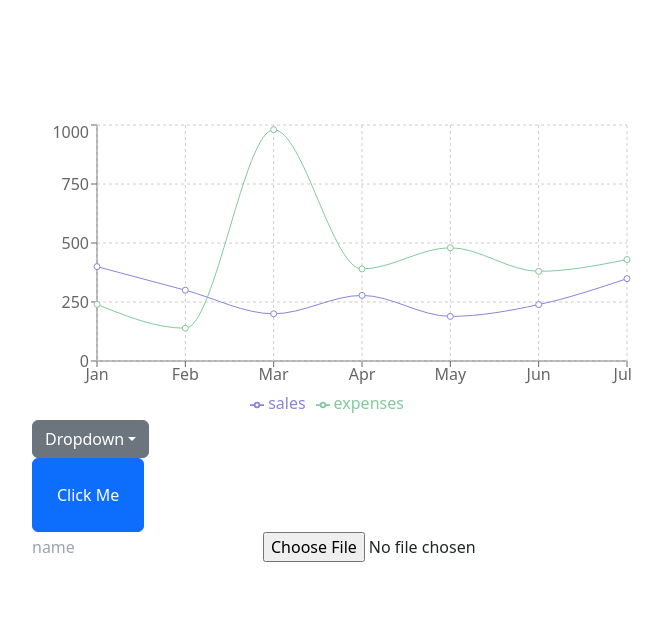
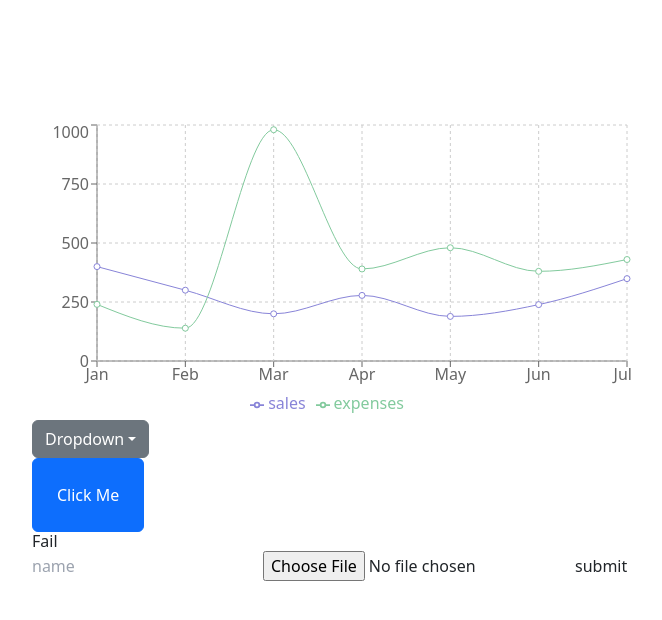
Before and after one commit to Hritik-Thapa/coco, a React (Vite) app in the folder frontend/: page / in a window 1280 px wide. Shown: the top 620 px of the page, without its empty margins (16-678 px from the left). Built offline with nearby package versions, Linux system fonts and the light colour scheme; no server answers.

Commit message:
form and its error handeling

```diff
--- a/frontend/src/App.jsx
+++ b/frontend/src/App.jsx
@@ -1,13 +1,14 @@
 import React, { useEffect, useState } from "react";
 import "./App.css";
 import Charts from "./components/charts";
-import { Button, Dropdown, Modal } from "react-bootstrap";
+import { Button, Dropdown, Modal, Alert } from "react-bootstrap";
 import FetchButton from "./components/FetchButton";
 const App = () => {
   const [selected, setSelected] = useState("");
   const [modal, setModal] = useState(false);
   const [data, setData] = useState({});
   const [fetchShow, setFetchShow] = useState(null);
+  const [formError, setFormError] = useState(false);
   useEffect(() => {
     fetchData();
   }, []);
@@ -25,6 +26,22 @@ const App = () => {
       throw error;
     }
   };
+
+  const handleSubmit = async () => {
+
+    //Check if the any form field is empty or not
+    console.log(data)
+    if (data.name && data.file) {
+      console.log('ok');
+    }
+    else {
+      setFormError(true);
+      setTimeout(() => {
+        setFormError(false);
+      }, 3000)
+    }
+
+  }
 
   return (
     <div className="flex flex-col items-center justify-center m-5 gap-4">
@@ -56,6 +73,8 @@ const App = () => {
         Click Me
       </Button>
 
+
+
       {modal && (
         <Modal show={true} onHide={() => setModal(false)}>
           <Modal.Header closeButton className="bg-slate-100">
@@ -74,18 +93,27 @@ const App = () => {
           </Modal.Footer>
         </Modal>
       )}
+      {fetchShow ?
+        <h1 className="text-lg text-green-500">Success</h1> :
+        <h1 className="text-lg text-red-500">Fail</h1>
+      }
 
       {/* FORM */}
 
       <form>
-        <input type="text" placeholder="name" value={data.name} onChange={(e) => setData({ ...data, [e.target.name]: e.target.value })} />
+        <input type="text" placeholder="name" id="name" value={data.name} onChange={(e) => setData({ ...data, [e.target.id]: e.target.value })} />
         <input
           type="file"
+          id="file"
           accept="application/pdf"
-          onChange={(e) => setData({ ...data, [e.target.name]: e.target.files(0) })}
+          onChange={(e) => setData({ ...data, [e.target.id]: e.target.files[0] })}
         />
+        <button type="button" onClick={handleSubmit} >submit </button>
+      </form>
 
-      </form>
+      {/* form error handeling */}
+
+      {formError && (<Alert variant="danger">Please Add fill the form</Alert>)}
 
     </div>
   );
```
